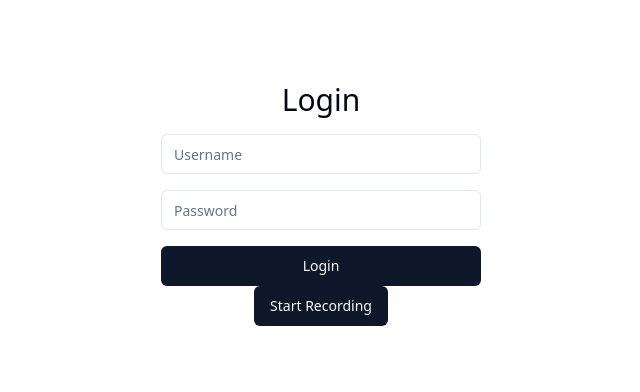
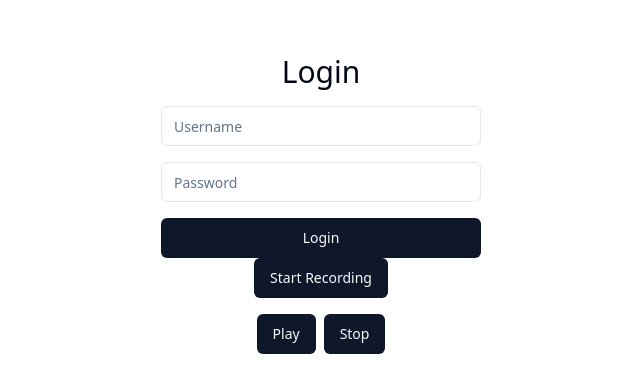
Before and after one commit to GPT-Engineer-App/audio-wizard, a React (Vite) app: page / in a window 1280 px wide. Shown: the part 196-588 px from the top of the page, without its empty margins (319-959 px from the left). Built offline with nearby package versions, Linux system fonts and the light colour scheme.

Commit message:
Implemented audio player with play, pause, and stop controls.

```diff
--- /dev/null
+++ b/src/components/AudioPlayer.jsx
@@ -0,0 +1,36 @@
+import React, { useRef, useState } from "react";
+import { Button } from "@/components/ui/button";
+
+const AudioPlayer = ({ src }) => {
+  const audioRef = useRef(null);
+  const [isPlaying, setIsPlaying] = useState(false);
+
+  const handlePlayPause = () => {
+    if (isPlaying) {
+      audioRef.current.pause();
+    } else {
+      audioRef.current.play();
+    }
+    setIsPlaying(!isPlaying);
+  };
+
+  const handleStop = () => {
+    audioRef.current.pause();
+    audioRef.current.currentTime = 0;
+    setIsPlaying(false);
+  };
+
+  return (
+    <div className="flex flex-col items-center space-y-4">
+      <audio ref={audioRef} src={src} />
+      <div className="flex space-x-2">
+        <Button onClick={handlePlayPause}>
+          {isPlaying ? "Pause" : "Play"}
+        </Button>
+        <Button onClick={handleStop}>Stop</Button>
+      </div>
+    </div>
+  );
+};
+
+export default AudioPlayer;
--- a/src/pages/Index.jsx
+++ b/src/pages/Index.jsx
@@ -3,6 +3,7 @@ import { Input } from "@/components/ui/input";
 import { Button } from "@/components/ui/button";
 import { Alert, AlertTitle, AlertDescription } from "@/components/ui/alert";
 import AudioRecorderComponent from "@/components/AudioRecorder";
+import AudioPlayer from "@/components/AudioPlayer";
 
 const Index = () => {
   const [username, setUsername] = useState("");
@@ -51,6 +52,7 @@ const Index = () => {
           </Alert>
         )}
         <AudioRecorderComponent />
+        <AudioPlayer src="path/to/your/audio/file.mp3" />
       </div>
     </div>
   );
```
